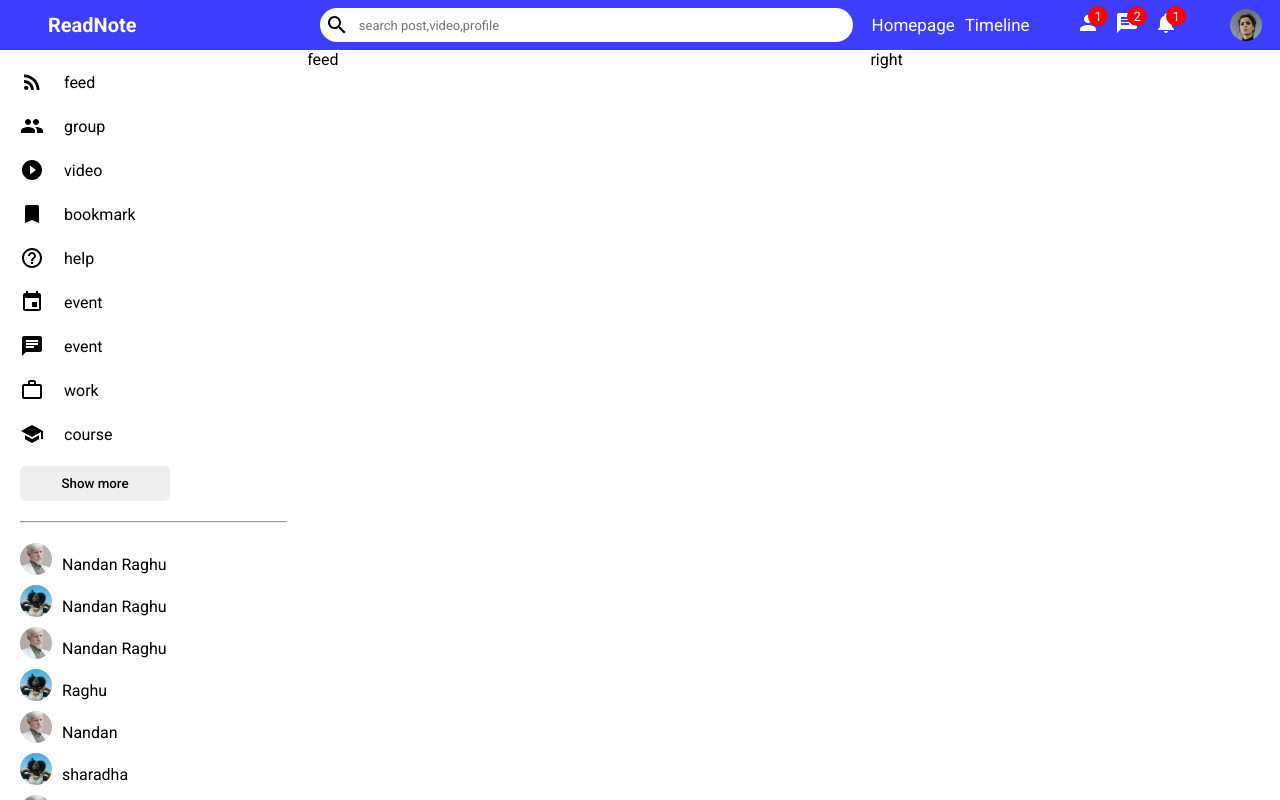
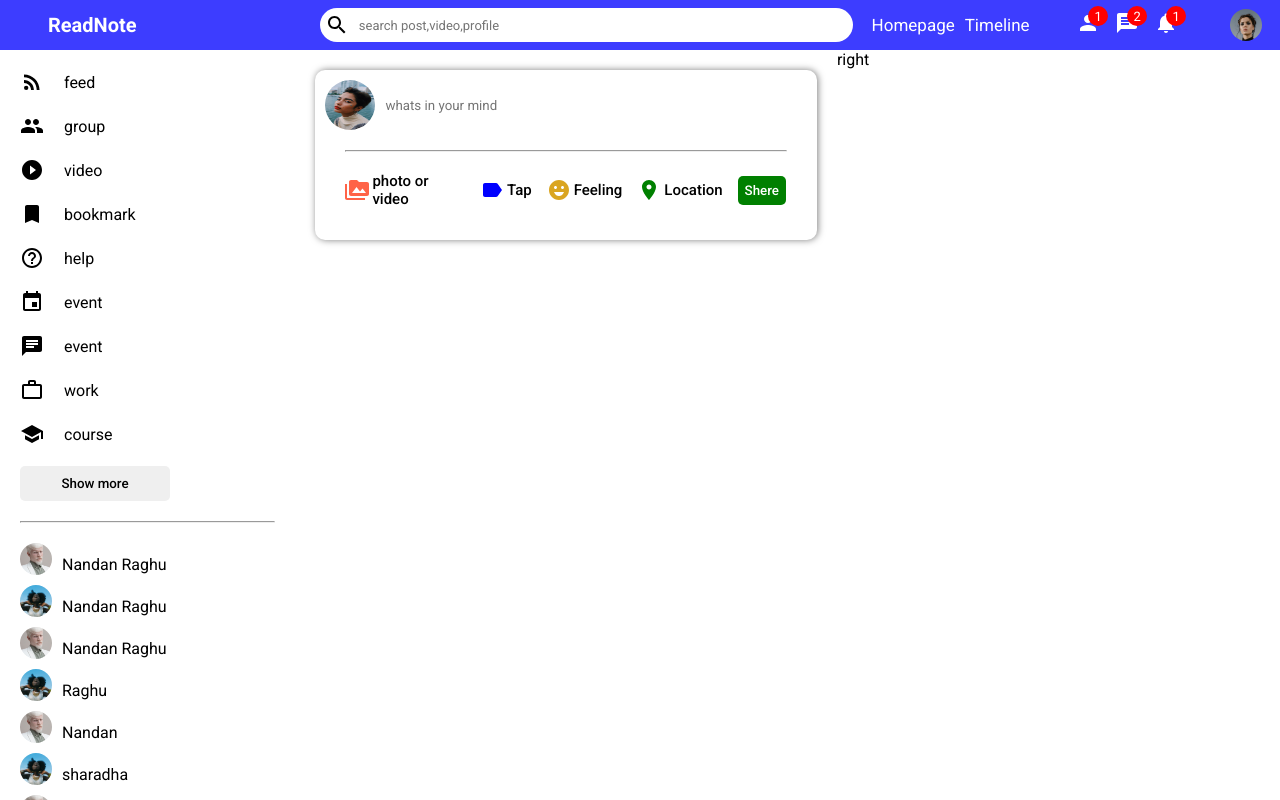
Before and after one commit to NandanR06/Full-stack-social-media-app, a React (Vite) app in the folder Frontend/: page / in a window 1280 px wide. Built offline with nearby package versions, Linux system fonts and the light colour scheme.

Commit message:
shere component

```diff
--- a/Frontend/src/components/feed/Feed.css
+++ b/Frontend/src/components/feed/Feed.css
@@ -1,3 +1,6 @@
 .feed{
     flex: 5.5;
 }
+.feed-wrapper{
+    padding: 20px;
+}
--- a/Frontend/src/components/feed/Feed.jsx
+++ b/Frontend/src/components/feed/Feed.jsx
@@ -1,10 +1,13 @@
 import React from 'react'
 import "./Feed.css"
+import Shere from '../share/Shere'
 
 export default function Feed() {
   return (
     <div className='feed'>
-      feed
+      <div className="feed-wrapper">
+        <Shere/>
+      </div>
     </div>
   )
 }
--- a/Frontend/src/components/rightbar/Rightbar.css
+++ b/Frontend/src/components/rightbar/Rightbar.css
@@ -1,3 +1,3 @@
 .right{
-    flex: 4;
+    flex: 4.5;
 }
--- /dev/null
+++ b/Frontend/src/components/share/Shere.css
@@ -0,0 +1,76 @@
+.shere {
+    width: 100%;
+    height: 170px;
+    border-radius: 10px;
+    box-shadow: 1px 0px 7px 0px rgba(0, 0, 0, 0.5);
+    -webkit-box-shadow: 1px 0px 7px 0px rgba(0, 0, 0, 0.5);
+    -moz-box-shadow: 1px 0px 7px 0px rgba(0, 0, 0, 0.5);
+
+}
+
+.shere-wrap {
+    padding: 10px;
+}
+
+.shere-top {
+    display: flex;
+    align-items: center;
+}
+
+.shere-profile-img {
+    width: 50px;
+    height: 50px;
+    border-radius: 50%;
+    margin-right: 10px;
+}
+
+.shere-profile-input {
+    width: 80%;
+    border: none;
+}
+
+.shere-profile-input:focus {
+    outline: none;
+}
+
+.Shere-hr {
+    margin: 20px;
+}
+
+.shere-bottom {
+    display: flex;
+    align-items: center;
+    justify-content: space-between;
+}
+
+.shere-options {
+    display: flex;
+    margin-left: 20px;
+}
+
+.shere-option {
+    display: flex;
+    align-items: center;
+    margin-right: 15px;
+}
+
+.shere-icon {
+    font-size: 18px;
+    margin-right: 3px;
+
+}
+
+.shere-option-text {
+    font-size: 15px;
+    font-weight: 500;
+}
+
+.shere-btn {
+    padding: 7px;
+    border-radius: 5px;
+    border: none;
+    font-weight: 500;
+    margin-right: 21px;
+    background-color: green;
+    color: white;
+}
--- /dev/null
+++ b/Frontend/src/components/share/Shere.jsx
@@ -0,0 +1,45 @@
+import React from 'react'
+import "./Shere.css"
+import PermMediaIcon from '@mui/icons-material/PermMedia';
+import LabelIcon from '@mui/icons-material/Label';
+import EmojiEmotionsIcon from '@mui/icons-material/EmojiEmotions';
+import RoomIcon from '@mui/icons-material/Room';
+import image4 from "../../assets/person/4.jpeg"
+
+
+export default function Shere() {
+    return (
+        <div className='shere'>
+            <div className="shere-wrap">
+                <div className="shere-top">
+                    <img src={image4} alt="" className='shere-profile-img' />
+                    <input type="text" name="" placeholder='whats in your mind' id="" className='shere-profile-input' />
+
+                </div>
+                <hr className='Shere-hr' />
+                <div className="shere-bottom">
+                    <div className="shere-options">
+                        <div className="shere-option">
+                            <PermMediaIcon htmlColor='tomato' className='shere-icon' />
+                            <span className='shere-option-text'>photo or video</span>
+                        </div>
+                        <div className="shere-option">
+                            <LabelIcon htmlColor='blue' className='shere-icon' />
+                            <span className='shere-option-text'>Tap</span>
+                        </div>
+                        <div className="shere-option">
+                            <EmojiEmotionsIcon htmlColor='goldenrod' className='shere-icon' />
+                            <span className='shere-option-text'>Feeling</span>
+                        </div>
+                        <div className="shere-option">
+                            <RoomIcon htmlColor='green' className='shere-icon' />
+                            <span className='shere-option-text'>Location</span>
+                        </div>
+
+                    </div>
+                    <button className='shere-btn'>Shere</button>
+                </div>
+            </div>
+        </div>
+    )
+}
```
